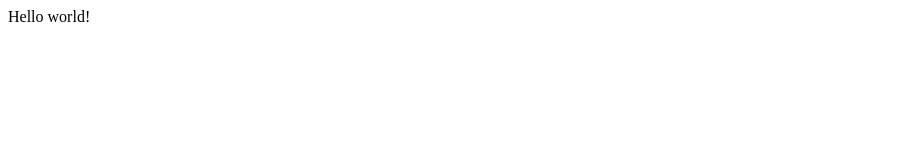
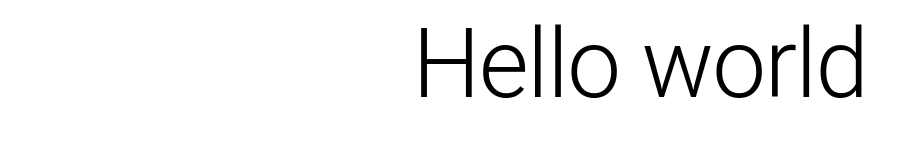
Before and after one commit to AdityaBhattacharya1/lorem-travels, a Gatsby site in the folder lorem-travels-gatsby/: page / in a window 1280 px wide. Shown: the whole page, without its empty margins (0-917 px from the left). Built offline with nearby package versions, Linux system fonts and the light colour scheme; Gatsby itself is replaced by a stand-in of ours.

Commit message:
set up material ui for gatsby website

```diff
--- a/lorem-travels-gatsby/gatsby-config.js
+++ b/lorem-travels-gatsby/gatsby-config.js
@@ -6,5 +6,5 @@
 
 module.exports = {
   /* Your site config here */
-  plugins: [],
+  plugins: [`gatsby-plugin-material-ui`],
 }
--- a/lorem-travels-gatsby/package.json
+++ b/lorem-travels-gatsby/package.json
@@ -14,7 +14,9 @@
     "test": "echo \"Write tests! -> https://gatsby.dev/unit-testing\" && exit 1"
   },
   "dependencies": {
+    "@material-ui/core": "^4.11.3",
     "gatsby": "^3.3.1",
+    "gatsby-plugin-material-ui": "^3.0.1",
     "react": "^17.0.1",
     "react-dom": "^17.0.1"
   },
--- a/lorem-travels-gatsby/src/pages/index.js
+++ b/lorem-travels-gatsby/src/pages/index.js
@@ -1,5 +1,10 @@
 import React from "react"
+import { Typography } from "@material-ui/core"
 
 export default function Home() {
-  return <div>Hello world!</div>
+  return (
+    <Typography variant="h1" gutterBottom align="center">
+      Hello world
+    </Typography>
+  )
 }
```
Also changed, not shown: 1 other file.
